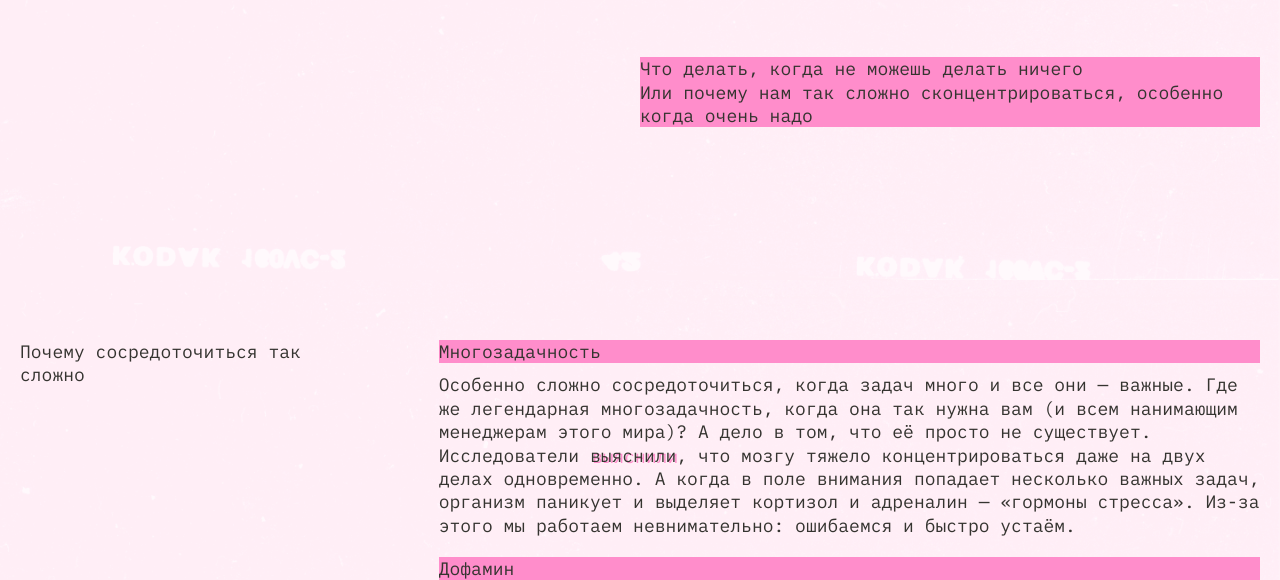
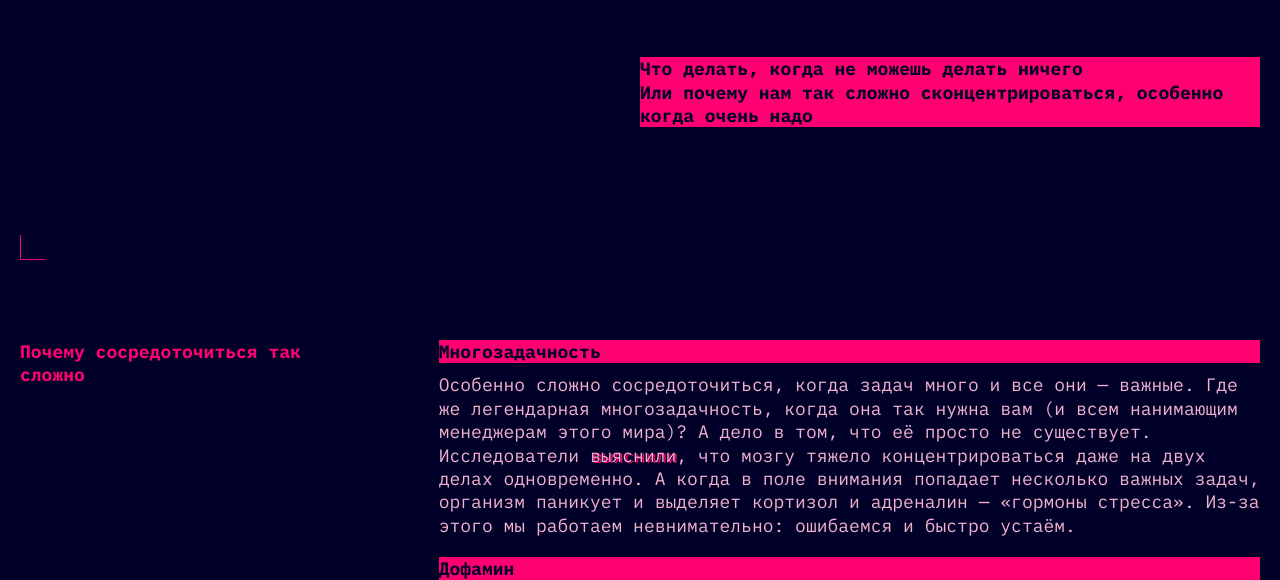
Before and after one commit to Sergei74660/slozhno-sosredotochitsya-fd, a plain HTML site: page index.html in a window 1280 px wide. Shown: the part 520-1100 px from the top of the page. Drawn offline with Linux system fonts and the light colour scheme.

Commit message:
исправление ошибок после теста 3

```diff
--- a/index.html
+++ b/index.html
@@ -1,32 +1,31 @@
 <!DOCTYPE html>
 <html lang="ru">
   <head>
-    <meta charset="UTF-8">
-    <meta http-equiv="X-UA-Compatible" content="IE=edge">
-    <meta name="viewport" content="width=device-width, initial-scale=1.0">
-    <link rel="stylesheet" href="./fonts/fonts.css">
+    <meta charset="UTF-8" />
+    <meta http-equiv="X-UA-Compatible" content="IE=edge" />
+    <meta name="viewport" content="width=device-width, initial-scale=1.0" />
+    <meta name="color-scheme" content="dark light">
+    <link rel="stylesheet" href="./fonts/fonts.css" />
     <link rel="stylesheet" href="./styles/variables.css">
+    <link rel="stylesheet" href="./styles/globals.css">
     <link rel="stylesheet" href="./styles/style.css">
     <link rel="stylesheet" href="./styles/dark.css">
     <link rel="stylesheet" href="./styles/light.css">
-    <link rel="stylesheet" href="./styles/globals.css">
-    <meta name="color-scheme" content="dark light">
-    <link rel="icon" href="favicon.ico" sizes="any">
-    <link rel="icon" href="icon.svg" type="image/svg+xml">
-    <link rel="apple-touch-icon" sizes="180x180" href="apple-touch-icon.png">
+    <link rel="icon" type="image/x-icon" href="./images/favicon.ico" />
+    <link rel="icon" type="image/svg+xml" href="./images/favicon.svg" />
+    <link rel="apple-touch-icon" sizes="180x180" href="./images/mobile-icon.png" />
     <title>Сложно сосредоточиться</title>
     <script src="./scripts/script.js"></script>
   </head>
   <body class="page">
     <header class="header decorated-zone">
-      <span class="rec__container">REC</span>
       <nav class="header__theme-menu">
         <ul class="header__theme-menu-list">
           <li class="header__theme-menu-item">
             <button
               class="header__theme-menu-button header__theme-menu-button_type_light"
             >
-              день
+              День
             </button>
           </li>
           <li class="header__theme-menu-item">
@@ -34,18 +33,19 @@
               class="header__theme-menu-button header__theme-menu-button_active header__theme-menu-button_type_auto"
               disabled
             >
-              авто
+              Авто
             </button>
           </li>
           <li class="header__theme-menu-item">
             <button
               class="header__theme-menu-button header__theme-menu-button_type_dark"
             >
-              неон
+              Неон
             </button>
           </li>
         </ul>
       </nav>
+      <span class="rec__container">REC</span>
       <h1 class="main-title">no focus</h1>
       <p class="paragraph__container title-decor">Что делать, когда не можешь делать ничего<br>
         Или почему нам так сложно сконцентрироваться, особенно когда очень надо</p>
@@ -57,7 +57,7 @@
           <h3 class="post-minor-title title-decor">Многозадачность</h3>
           <p class="post-minor-description">Особенно сложно сосредоточиться, когда задач много и все они — важные. Где же легендарная многозадачность,
             когда она так нужна вам (и всем нанимающим менеджерам этого мира)? А дело в том, что её просто не существует. Исследователи
-            <a href="https://ideanomics.ru/articles/1939" class="description__link">выяснили</a>,
+            <a href="#" class="description__link">выяснили</a>,
             что мозгу тяжело концентрироваться даже на двух делах одновременно. А когда в поле внимания попадает несколько важных задач, организм
             паникует и выделяет кортизол и адреналин — «гормоны стресса». Из-за этого мы работаем невнимательно: ошибаемся и быстро устаём.
           </p>
@@ -116,7 +116,7 @@
           <li class="card">
             <h4 class="post-minor-title-regular title-decor">Прогуляйтесь</h4>
             <p class="post-minor-description description-decor">Или даже пробегитесь. Лучше найти парк или лес: один эксперимент
-              <a href="https://dzen.ru/a/ZWZIeebBeWKhHLup" class="description__link">показал</a>,
+              <a href="#" class="description__link">показал</a>,
               что созерцание природы повышает концентрацию, в то время как после просмотра городских пейзажей она наоборот понижается. Можно совместить прогулку
               с физическими упражнениями или бегом — так в мозг поступит ещё больше кислорода и он будет лучше работать. Но и простая двадцатиминутная прогулка — тоже отличный вариант.
             </p>
@@ -142,18 +142,22 @@
           class="gallery__item__sunset gallery__items"
           alt="sunset"
           loading="lazy">
+
           <img src="./images/ice-cream.png"
           class="gallery__item__ice-cream gallery__items"
           alt="ice-cream"
           loading="lazy">
+
           <img src="./images/tape.png"
           class="gallery__item__tape gallery__items"
           alt="tape"
           loading="lazy">
+
           <img src="./images/books.png"
           class="gallery__item__books gallery__items"
           alt="books"
           loading="lazy">
+
           <img src="./images/street.png"
           class="gallery__item__street gallery__items"
           alt="street"
--- a/styles/dark.css
+++ b/styles/dark.css
@@ -14,7 +14,7 @@
 .theme-dark .page {
   /* Вам также нужно будет написать ряд подобных селекторов */
   --bg-color: #000028;
-  --h1-title-color: #DB00FF;
+  --title-color: #DB00FF;
   --paragraph-bg-color: #FF0070;
   --accent-color: #FF0070;
   --accent-color-hover: rgba(255, 0, 112, 0.4);
@@ -33,7 +33,7 @@
 @media (prefers-color-scheme: dark) {
   :root {
     --bg-color: #000028;
-    --h1-title-color: #DB00FF;
+    --title-color: #DB00FF;
     --paragraph-bg-color: #FF0070;
     --accent-color: #FF0070;
     --accent-color-hover: rgba(255, 0, 112, 0.4);
--- a/styles/light.css
+++ b/styles/light.css
@@ -1,51 +1,51 @@
 /*
-  Специально для светлой темы при наличии класса.
-  Здесь окажутся стили, которые нужно переопределить принудительно,
+  Специально для тёмной темы при наличии класса,
+  здесь окажутся стили, которые нужно переопределить принудительно,
   переключая тему
 */
 
-:root.theme-light {
+:root.theme-dark {
   /* сохраните этот селектор в приведённом виде.
     Так стили написанные ниже будут иметь больший вес,
     чем стили в медиазапросе предпочтений пользователя
   */
+
 }
 
-.theme-light .page {
+.theme-dark .page {
   /* Вам также нужно будет написать ряд подобных селекторов */
-  --bg-color: #fff1f7;
-  --h1-title-color: #FFC2E6;
-  --paragraph-bg-color: #FF8DCB;
-  --accent-color: #353430;
-  --accent-color-hover: rgba(255, 141, 203, 0.4);
-  --accent-color-button-hover: rgba(53, 52, 48, 0.4);
-  --main-title-color: #353430;
-  --description-text-color: #353430;
-  --second-title-color: #353430;
+  --bg-color: #000028;
+  --title-color: #DB00FF;
+  --paragraph-bg-color: #FF0070;
+  --accent-color: #FF0070;
+  --accent-color-hover: rgba(255, 0, 112, 0.4);
+  --accent-color-button-hover: rgba(255, 0, 112, 0.4);
+  --main-title-color: #FF0070;
+  --description-text-color: #F1B2CE;
+  --second-title-color: #000028;
   --main-font-family: 'IBM Plex mono', sans-serif;
-  --bg-img: url(../images/cover-image-light.png);
+  --bg-img: url(../images/cover-image-dark.png);
 }
 
-
-.theme-light .rec__container {
-  display: none;
+.theme-dark .rec__container {
+  display: inline;
 }
 
-@media (prefers-color-scheme: light) {
+@media (prefers-color-scheme: dark) {
   :root {
-    --bg-color: #fff1f7;
-    --h1-title-color: #FFC2E6;
-    --paragraph-bg-color: #FF8DCB;
-    --accent-color: #353430;
-    --accent-color-hover: rgba(255, 141, 203, 0.4);
-    --accent-color-button-hover: rgba(53, 52, 48, 0.4);
-    --main-title-color: #353430;
-    --description-text-color: #353430;
-    --second-title-color: #353430;
+    --bg-color: #000028;
+    --title-color: #DB00FF;
+    --paragraph-bg-color: #FF0070;
+    --accent-color: #FF0070;
+    --accent-color-hover: rgba(255, 0, 112, 0.4);
+    --accent-color-button-hover: rgba(255, 0, 112, 0.4);
+    --main-title-color: #FF0070;
+    --description-text-color: #F1B2CE;
+    --second-title-color: #000028;
     --main-font-family: 'IBM Plex mono', sans-serif;
-    --bg-img: url(../images/cover-image-light.png);
+    --bg-img: url(../images/cover-image-dark.png);
   }
   .rec__container {
-    display: none;
+    display: inline;
   }
 }
--- a/styles/variables.css
+++ b/styles/variables.css
@@ -3,89 +3,19 @@
   и их переопределение под различные устройства
 */
 :root {
-  /* --background-image: url(../images/cover-image-dark.png);
+  --main-font-family: 'IBM Plex Mono', sans-serif;
+  --font-weight-regular: 400;
+  --font-weight-bold: 700;
+  --line-height-text: 18px;
+  --decorated-gap: 20px;
+  --main-gap: 10px;
   --bg-color: #000028;
-  --subtitle-color: #000028;
-  --title-color: #db00ff;
-  --accent-color: #ff0070;
-  --title-shadow-color: #ff0070;
-  --decorated-color: #ff0070;
-  --section-text-color: var(--accent-color);
-  --button-color: var(--accent-color);
-  --text-color: #f1b2ce;
-  --main-font-family: "IBM Plex Mono", "monospace";
-  --main-font-size: 18px;
-  --main-font-size-title: clamp(7.25rem, 7.0115rem + 1.0178vw, 7.5rem);
-  --font-size-standart: clamp(7.5rem, 0.5625rem + 14.4531vw, 9.8125rem) ; */
-
-
-
-
-
-/* /*
-  --accent-color: #ff0070;
-  --title: var(--accent-color);
-  --background-color: #000028;
-  --bg-color: var(--background-color);
-  --text-color: #f1b2ce;
-  --main-text-color: var(--text-color);
-  --subtitle-color: #000028;
-  --text: var(--subtitle-color);
-  --title-color: #db00ff;
-  --title-shadow: #ff0070;
-  --title-shadow-color: var(--title-shadow);
-  --decorated-color: var(--accent-color);
-  --corners-color: var(--accent-color);
-  --border-color: var(--accent-color);
-  --link-shadow: var(--accent-color);
-  --rec-color: var(--accent-color);
-  --hover-color: 1px solid rgba(255, 0, 112, 0.4);
-  --main-font-family: "IBM Plex Mono", monospace;
-  --main-font: var(--main-font-family);
-  --main-font-size: 18px;
-  --main-font-size-title: clamp(7.25rem, 7.0115rem + 1.0178vw, 7.5rem);
-  --font-size-standart: clamp(7.5rem, 0.5625rem + 14.4531vw, 9.8125rem);
-  --background-image: url(../images/cover-image-dark.png);  */
-/*
-  Специально для светлой темы при наличии класса.
-  Здесь окажутся стили, которые нужно переопределить принудительно,
-  переключая тему
-*/
-.page.theme_light {
-  --title: #353430;
-  --main-text-color: #353430;
-  --title-color: #FFC2E6;
-  --background-title-color: #FF8DCB;
-  --title-shadow: #ff0070;
-  --text: #353430;
-  --hover-color: 1px solid rgba(50, 49, 45, 0.4);
-  --background-color: #FFF1F7;
-  --background-image: url(../images/cover-image-light.png);
-  --border-color: #353430;
-  --corners-color: #353430;
-  --link-shadow: #FFC2E6;
-  --rec-color: #FFF1F7;
+  --title-color: #DB00FF;
+  --paragraph-bg-color: #FF0070;
+  --accent-color: #FF0070;
+  --accent-color-hover: rgba(255, 0, 112, 0.4);
+  --accent-color-button-hover: rgba(255, 0, 112, 0.4);
+  --main-title-color: #FF0070;
+  --description-text-color: #F1B2CE;
+  --second-title-color: #000028;
 }
-
-@media (prefers-color-scheme: light) {
-  :root {
-    --title: #353430;
-    --main-text-color: #353430;
-    --title-color: #FFC2E6;
-    --background-title-color: #FF8DCB;
-    --title-shadow: #ff0070;
-    --text: #353430;
-    --hover-color: 1px solid rgba(50, 49, 45, 0.4);
-    --background-color: #FFF1F7;
-    --background-image: url(../images/cover-image-light.png);
-    --border-color: var(--title);
-    --corners-color: var(--main-text-color);
-    --link-shadow: var(--title-color);
-    --rec-color: var(--background-color);
-  }
-}
-
-.page.theme_light .header__rec {
-  display: none;
-}
-}
```
Also changed, not shown: styles/style.css (+5 -4 lines).
